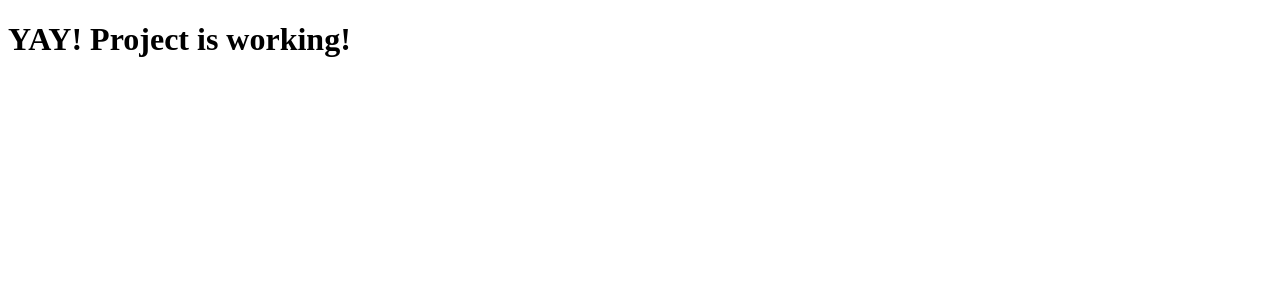
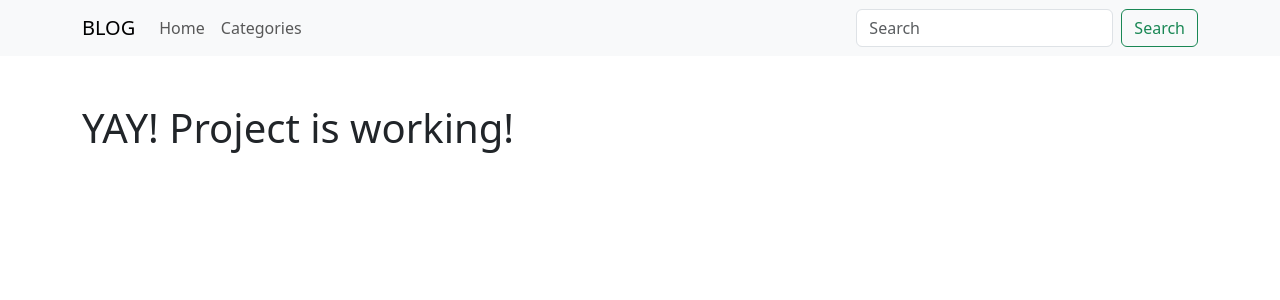
Before and after one commit to whdev36-cyber/django-blog, a Django app: page /yay/ in a window 1280 px wide. Shown: the top 300 px of the page. Run offline with Django 5.2, Linux system fonts and the light colour scheme.

Commit message:
feat: add navbar template for site navigation

```diff
--- a/src/templates/base.html
+++ b/src/templates/base.html
@@ -1,12 +1,20 @@
 <!DOCTYPE html>
 <html lang="en">
+
 <head>
-    <meta charset="UTF-8">
-    <meta name="viewport" content="width=device-width, initial-scale=1.0">
+    <meta charset="UTF-8" />
+    <meta name="viewport" content="width=device-width, initial-scale=1.0" />
     <title>Django Blog | {% block title %}{% endblock %}</title>
+    <link rel="stylesheet" href="https://cdn.jsdelivr.net/npm/bootstrap@5.3.6/dist/css/bootstrap.min.css" />
 </head>
+
 <body>
-    {% block content %}
-    {% endblock %}
+    {% include 'navbar.html' %}
+    <div class="container my-5">
+        {% block content %}
+        {% endblock %}
+    </div>
+    <script src="https://cdn.jsdelivr.net/npm/bootstrap@5.3.6/dist/js/bootstrap.bundle.min.js"></script>
 </body>
+
 </html>
--- /dev/null
+++ b/src/templates/navbar.html
@@ -0,0 +1,23 @@
+<nav class="navbar navbar-expand-lg bg-body-tertiary">
+    <div class="container">
+        <a class="navbar-brand" href="#">BLOG</a>
+        <button class="navbar-toggler" type="button" data-bs-toggle="collapse" data-bs-target="#menu-toggle"
+            aria-controls="menu-toggle" aria-expanded="false">
+            <span class="navbar-toggler-icon"></span>
+        </button>
+        <div class="collapse navbar-collapse" id="menu-toggle">
+            <ul class="navbar-nav me-auto mb-2 mb-lg-0">
+                <li class="nav-item">
+                    <a class="nav-link" href="#">Home</a>
+                </li>
+                <li class="nav-item">
+                    <a class="nav-link" href="#">Categories</a>
+                </li>
+            </ul>
+            <form class="d-flex" role="search">
+                <input class="form-control me-2" type="search" placeholder="Search" aria-label="Search" />
+                <button class="btn btn-outline-success" type="submit">Search</button>
+            </form>
+        </div>
+    </div>
+</nav>
```
